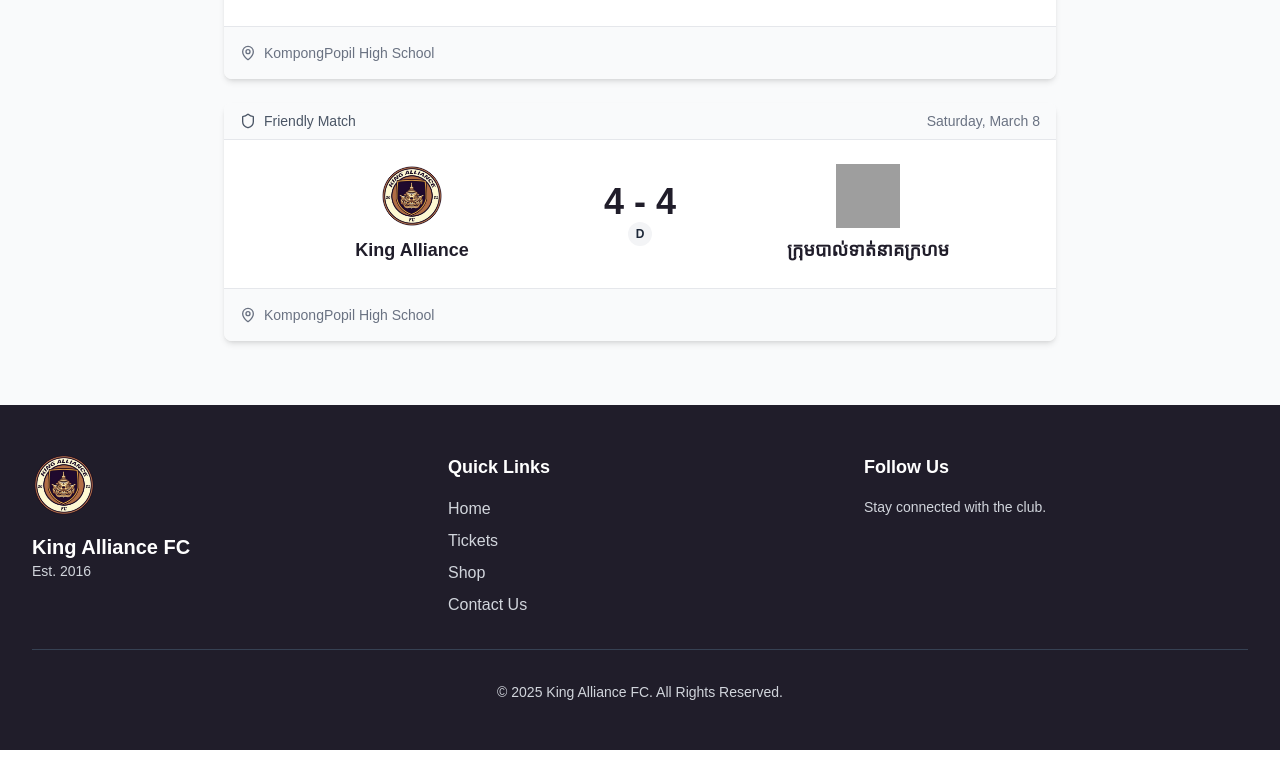
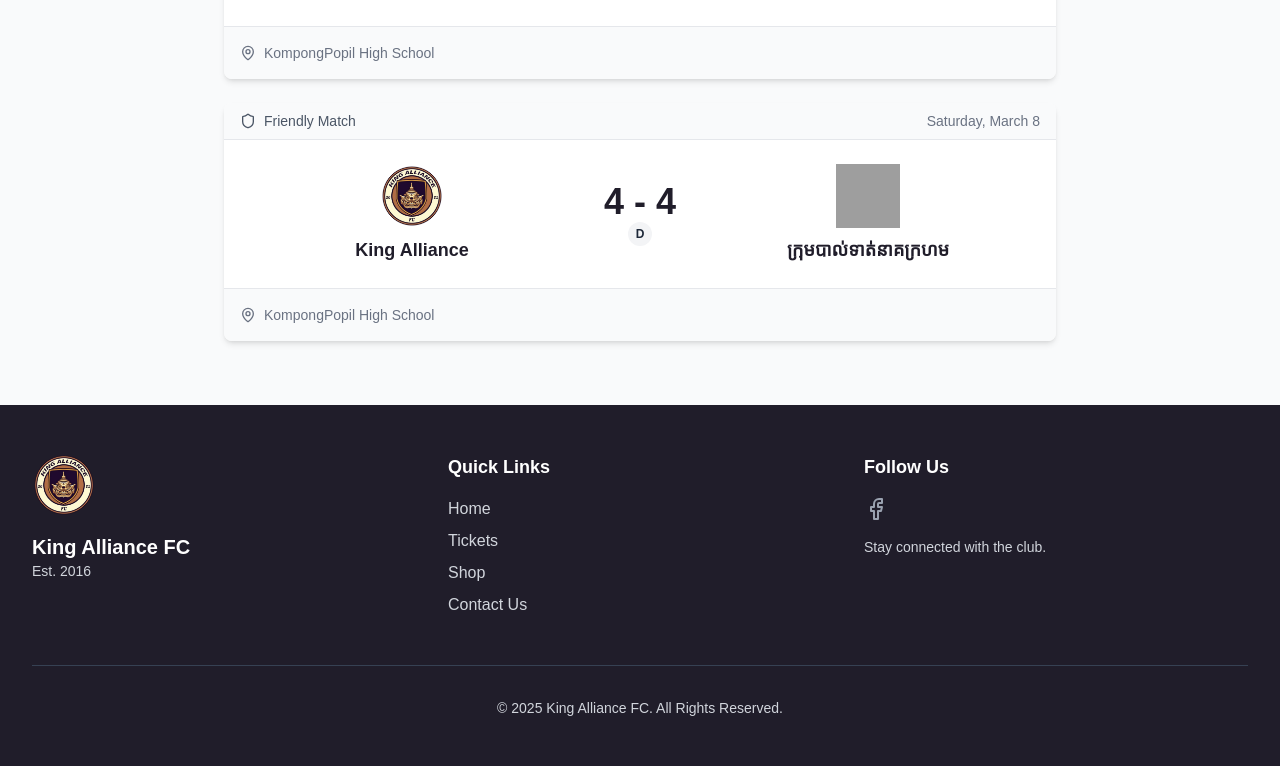
Before and after one commit to theaoudom/KingAlliance, a Next.js app: page /fixtures in a window 1280 px wide. Shown: the part 921-1687 px from the top of the page. Built offline with nearby package versions, Linux system fonts and the light colour scheme; grey boxes are pictures that could not be loaded.

Commit message:
modify footer link and upcoming match

```diff
--- a/src/app/latest/page.jsx
+++ b/src/app/latest/page.jsx
@@ -23,7 +23,8 @@
 
 const mockFixtures = {
     previousMatch: { homeTeam: { name: "King Alliance", logo: "/images/logo/logo.png" }, awayTeam: { name: "Godzilla", logo: "https://z-p3-scontent.fpnh5-4.fna.fbcdn.net/v/t39.30808-6/469556369_557057270468558_8009125323027450945_n.jpg?_nc_cat=101&ccb=1-7&_nc_sid=6ee11a&_nc_eui2=AeH-4yxgFdjvVTvBVYQnC4cO-vfnCjl_XGz69-cKOX9cbOANpM_igKaDkEFc5LDHSPuWaLeZVRCuJ2HB3e4nH5n1&_nc_ohc=ke0MkjRCYO0Q7kNvwEAYNE5&_nc_oc=AdmVpdyvRN3spReMPqVooAFkQ7PW9yHNqUrKgXYuvOODxF182rHRjlGKO_pNjcd5rQc&_nc_zt=23&_nc_ht=z-p3-scontent.fpnh5-4.fna&_nc_gid=1x_PnKRZvQsw_oChGUZkRQ&oh=00_AfOLR2D8UuOENJbH0jrqUqsuQ_xy-J24JYzedXIAjz3nkg&oe=6864A748" }, score: "3 - 5", competition: "Friendly Match", date: "2024-05-28" },
-    nextMatch: { homeTeam: { name: "King Alliance", logo: "/images/logo/logo.png" }, awayTeam: { name: "City United", logo: "/images/logo/logo.png" }, time: "15:00 BST", competition: "Pre-Season Friendly", date: "2024-07-15" }
+    nextMatch: ""
+    // { homeTeam: { name: "King Alliance", logo: "/images/logo/logo.png" }, awayTeam: { name: "City United", logo: "/images/logo/logo.png" }, time: "15:00 BST", competition: "Pre-Season Friendly", date: "2024-07-15" }
 };
 
 const promotionData = {
@@ -93,7 +94,8 @@
                     </div>
                 </div>
 
-                {/* Next Match Card */}
+                {/* Next Match Card or Placeholder */}
+                {nextMatch ? (
                   <div className="bg-white p-6 rounded-lg shadow-lg
                                   transition-all duration-500 ease-in-out  {/* <-- CHANGED HERE */}
                                   hover:shadow-2xl hover:scale-[1.03]">
@@ -116,7 +118,13 @@
                           <p className="flex items-center justify-center"><Calendar className="h-4 w-4 mr-2"/> {new Date(nextMatch.date).toLocaleDateString('en-US', { month: 'long', day: 'numeric' })}</p>
                       </div>
                   </div>
-
+                ) : (
+                  <div className="bg-gradient-to-br from-gray-50 to-gray-200 p-8 rounded-lg shadow-lg flex flex-col items-center justify-center min-h-[200px] border border-dashed border-[#d4af37]">
+                    <Calendar className="h-12 w-12 text-[#d4af37] mb-4 animate-pulse" />
+                    <span className="text-xl font-semibold text-gray-700 text-center mb-2">No Upcoming Matches</span>
+                    <p className="text-gray-500 text-center">Stay tuned for future fixtures and updates!</p>
+                  </div>
+                )}
             </div>
         </div>
     )
--- a/src/components/Footer.jsx
+++ b/src/components/Footer.jsx
@@ -1,29 +1,64 @@
+import React from 'react';
+import Link from 'next/link'; // Added for internal navigation
+import { Facebook, Twitter, Instagram } from 'lucide-react';
+
+// Data array for the Quick Links
+const quickLinks = [
+    { name: 'Home', path: '/latest' },
+    { name: 'Tickets', path: '/tickets' },
+    { name: 'Shop', path: '/shop' },
+    { name: 'Contact Us', path: '/contact' },
+];
+
+// Data array for the Social Links
+const socialLinks = [
+    { name: 'Facebook', href: 'https://web.facebook.com/kingalliance1', icon: Facebook },
+    // { name: 'Twitter', href: 'https://www.twitter.com/your-handle', icon: Twitter },
+    // { name: 'Instagram', href: 'https://www.instagram.com/your-username', icon: Instagram },
+];
+
 const Footer = ({ logoUrl }) => (
     <footer className="bg-[#201d2a] text-gray-300">
         <div className="max-w-7xl mx-auto py-12 px-4 sm:px-6 lg:px-8">
             <div className="grid grid-cols-1 md:grid-cols-3 gap-8 text-center md:text-left">
+
                 <div className="flex flex-col items-center md:items-start">
                     <img className="h-16 w-16 mb-4" src={logoUrl} alt="King Alliance FC Logo" />
                     <p className="font-bold text-xl text-white">King Alliance FC</p>
                     <p className="text-sm">Est. 2016</p>
                 </div>
+
+                {/* --- REFACTORED QUICK LINKS SECTION --- */}
                 <div>
                     <h3 className="text-lg font-semibold text-white mb-4">Quick Links</h3>
                     <ul className="space-y-2">
-                        <li><a href="#" className="hover:text-white transition-colors">Home</a></li>
-                        <li><a href="#" className="hover:text-white transition-colors">Tickets</a></li>
-                        <li><a href="#" className="hover:text-white transition-colors">Shop</a></li>
-                        <li><a href="#" className="hover:text-white transition-colors">Contact Us</a></li>
+                        {quickLinks.map(({ name, path }) => (
+                            <li key={name}>
+                                <Link href={path} className="hover:text-white transition-colors">
+                                    {name}
+                                </Link>
+                            </li>
+                        ))}
                     </ul>
                 </div>
+
                 <div>
                     <h3 className="text-lg font-semibold text-white mb-4">Follow Us</h3>
-                    {/* Add social media icons here */}
-                    <p className="text-sm">Stay connected with the club.</p>
+                    <div className="flex items-center space-x-6 justify-center md:justify-start">
+                        {socialLinks.map(({ name, href, icon: Icon }) => (
+                            <a key={name} href={href} target="_blank" rel="noopener noreferrer" aria-label={`Follow us on ${name}`} className="text-gray-400 hover:text-[#d4af37] transition-colors duration-300">
+                                <Icon size={24} />
+                            </a>
+                        ))}
+                    </div>
+                    <p className="text-sm mt-4">
+                        Stay connected with the club.
+                    </p>
                 </div>
             </div>
-            <div className="mt-8 pt-8 border-t border-gray-700 text-center text-sm">
-                <p>&copy; {new Date().getFullYear()} King Alliance FC. All Rights Reserved.</p>
+
+            <div className="mt-12 pt-8 border-t border-gray-700 text-center text-sm">
+                <p>© {new Date().getFullYear()} King Alliance FC. All Rights Reserved.</p>
             </div>
         </div>
     </footer>
```
Lines whose indentation alone changed are shown as unchanged.
